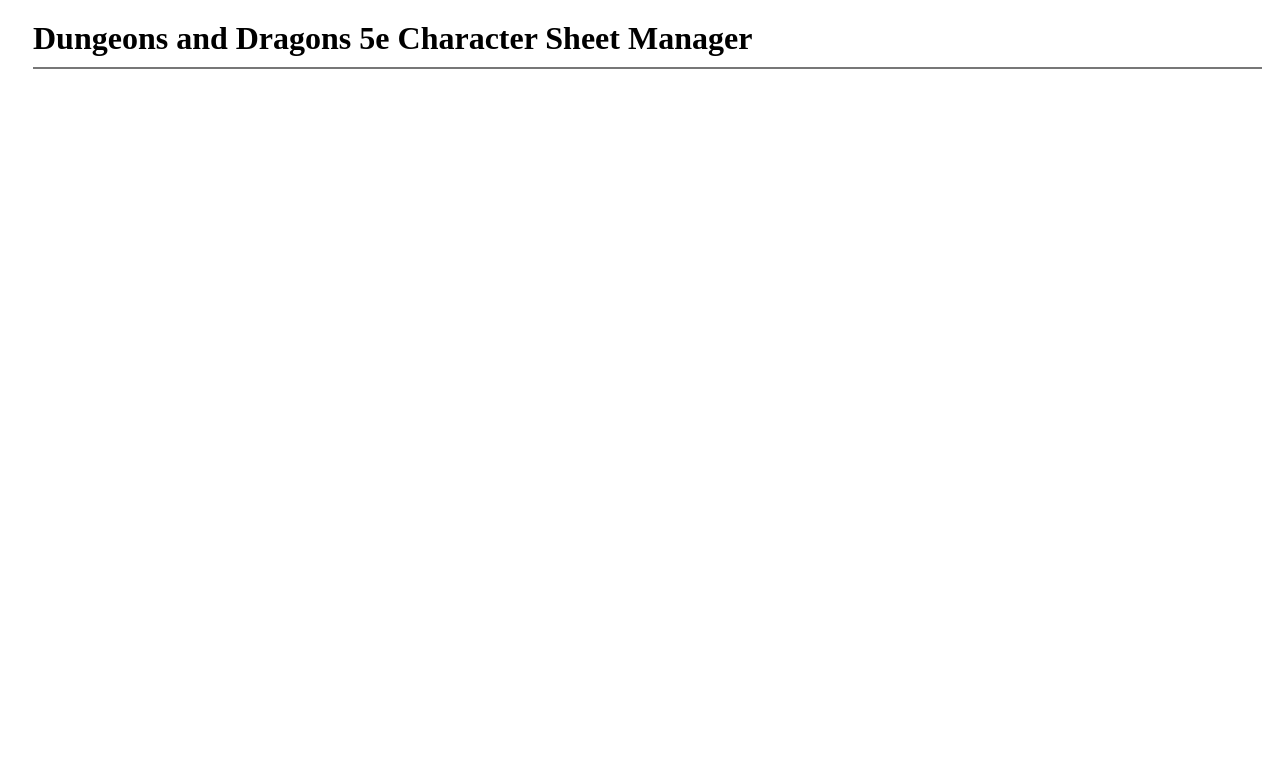
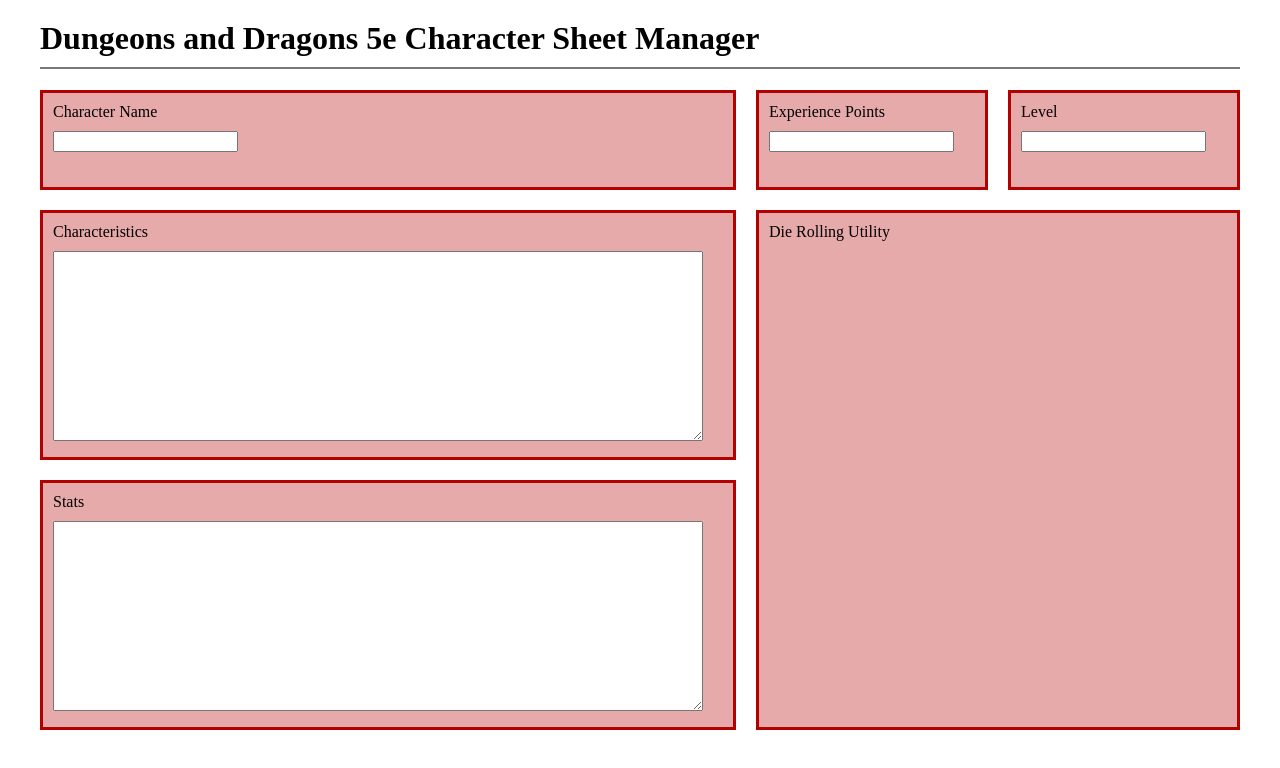
Before and after one commit to nathancfox/dnd-webapp, a plain HTML site: page app/index.html in a window 1280 px wide. Drawn offline with Linux system fonts and the light colour scheme.

Commit message:
Set up basic grid structure.
Outlined a first draft of the HTML structure and set up a
basic CSS stylesheet to organize the different modules in
the character sheet in the appropriate grid. Also added some
minimal styling to make box-visualization easier during
development.

```diff
--- a/app/index.html
+++ b/app/index.html
@@ -7,5 +7,46 @@
         <title>DnD Web App</title>
         <link rel="stylesheet" href="styles/styles.css">
     </head>
+    <body>
+        <header>
             <h1>Dungeons and Dragons 5e Character Sheet Manager</h1>
+        </header>
+        <main>
+            <section class="module" id="cname">
+                <label class="module-label">
+                    Character Name</br>
+                    <input type="text">
+                </label>
+            </section>
+            <section class="module" id="exp-points">
+                <label class="module-label">
+                    Experience Points</br>
+                    <input type="number">
+                </label>
+            </section>
+            <section class="module" id="level">
+                <label class="module-label">
+                    Level</br>
+                    <input type="number">
+                </label>
+            </section>
+            <section class="module" id="characteristics">
+                <label class="module-label">
+                    Characteristics</br>
+                    <textarea></textarea>
+                </label>
+            </section>
+            <section class="module" id="die-roller">
+                <label class="module-label">
+                    Die Rolling Utility
+                </label>
+            </section>
+            <section class="module" id="stats">
+                <label class="module-label">
+                    Stats</br>
+                    <textarea></textarea>
+                </label>
+            </section>
+        </main>
+    </body>
 </html>
--- a/app/styles/styles.css
+++ b/app/styles/styles.css
@@ -6,10 +6,72 @@ html {
   box-sizing: inherit;
 }
 
+body {
+    max-width: 1200px;
+    margin: auto;
+}
+
 h1 {
-  margin: 10px;
-  margin-left: 25px;
+  margin-top: 10px;
+  margin-bottom: 50px;
   padding: 10px;
   padding-left: 0px;
   border-bottom: 2px solid #777777;
 }
+
+header {
+    height: 10vh;
+}
+
+main  {
+    display: grid;
+    grid-template-columns: 3fr 1fr 1fr;
+    grid-template-rows: 100px 1fr 1fr;
+    grid-template-areas:
+        "cname exp-points level"
+        "characteristics die-roller die-roller"
+        "stats die-roller die-roller";
+    gap: 20px;
+    height: 80vh;
+}
+
+.module {
+    border: 3px solid #b30000;
+    background-color: #b3000055;
+    padding: 10px;
+}
+
+input {
+    margin-top: 10px;
+}
+
+textarea {
+    box-sizing: border-box;
+    width: 97%;
+    height: 85%;
+    margin-top: 10px;
+}
+
+#cname {
+    grid-area: cname;
+}
+
+#exp-points {
+    grid-area: exp-points;
+}
+
+#level {
+    grid-area: level;
+}
+
+#characteristics {
+    grid-area: characteristics;
+}
+
+#die-roller {
+    grid-area: die-roller;
+}
+
+#stats{
+    grid-area: stats;
+}
```
Lines whose indentation alone changed are shown as unchanged.
